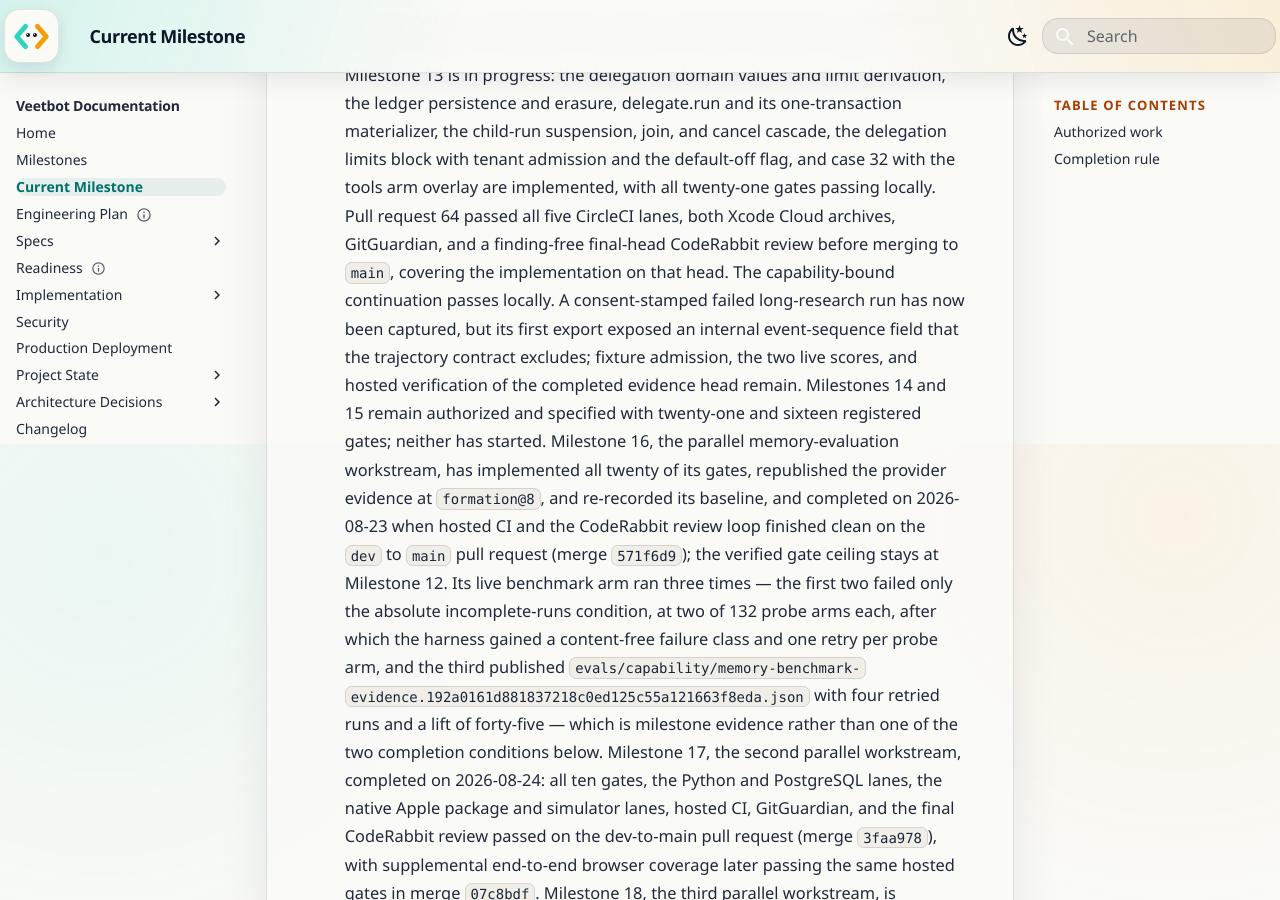
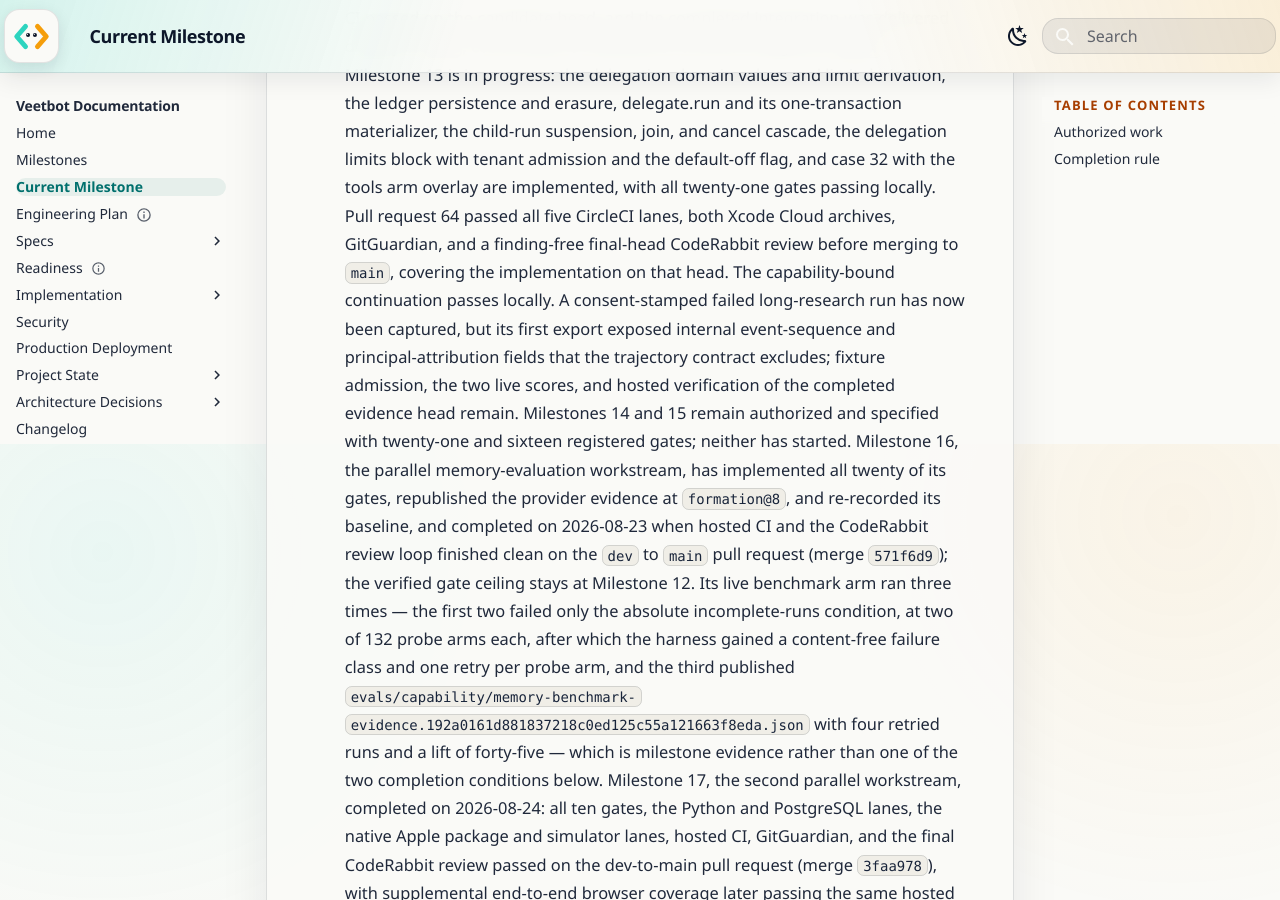
Before and after one commit to avitus/veetbot, an MkDocs documentation site: the page built from docs/plan/current-milestone.md, in a window 1280 px wide and 900 px high, scrolled down 1356 px. Built offline with MkDocs 1.6.1 and Material for MkDocs 9.7.7, drawn with Linux system fonts in a browser that asks for light colours.

Commit message:
fix: exclude principal identity from trajectories
Reading-Lane: A

```diff
--- a/docs/plan/current-milestone.md
+++ b/docs/plan/current-milestone.md
@@ -58,9 +58,10 @@ title: Current Milestone
   GitGuardian, and a finding-free final-head CodeRabbit review before merging
   to `main`, covering the implementation on that head. The capability-bound
   continuation passes locally. A consent-stamped failed long-research run has
-  now been captured, but its first export exposed an internal event-sequence
-  field that the trajectory contract excludes; fixture admission, the two live
-  scores, and hosted verification of the completed evidence head remain.
+  now been captured, but its first export exposed internal event-sequence and
+  principal-attribution fields that the trajectory contract excludes; fixture
+  admission, the two live scores, and hosted verification of the completed
+  evidence head remain.
   Milestones 14
   and 15 remain authorized and specified with twenty-one and sixteen
   registered gates; neither has started. Milestone 16, the parallel memory-evaluation
```
Also changed, not shown: docs/plan/event-log-and-persistence.md (+1 -1 lines), docs/status/project-state.yaml (+5 -4 lines), 2 other files.
